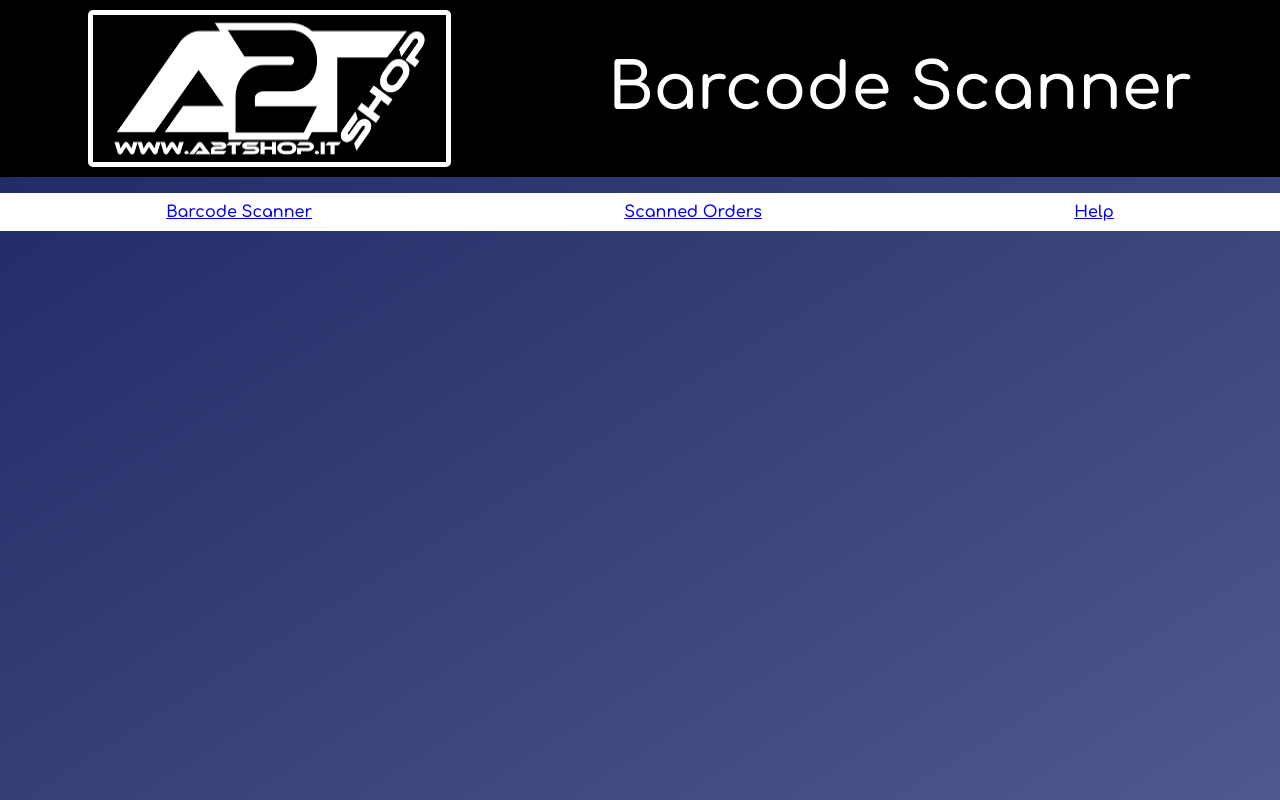
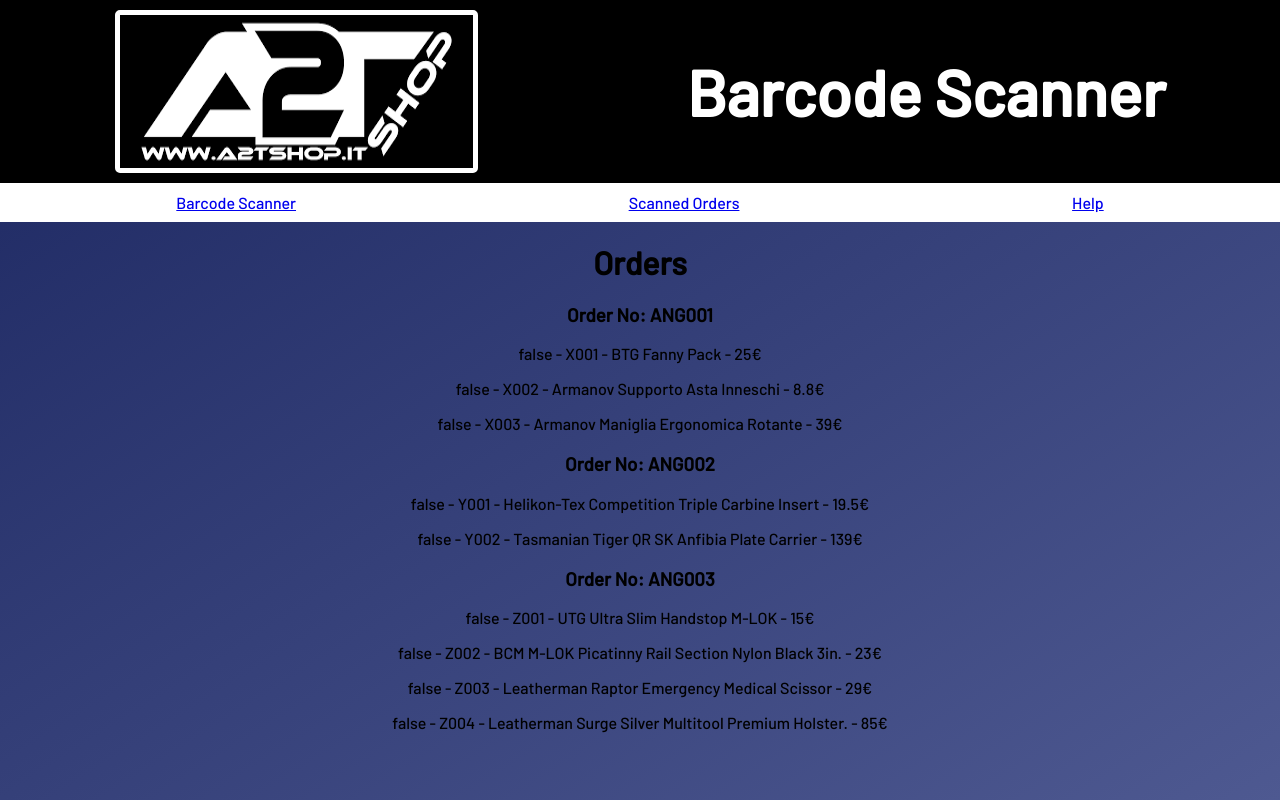
Before and after one commit to ange47rm/React-Barcode_Scanner, a React (Create React App) app: page / in a window 1280 px wide. Built offline with nearby package versions, Linux system fonts and the light colour scheme.

Commit message:
CSS fixes and fixed routes

```diff
--- a/public/index.html
+++ b/public/index.html
@@ -26,6 +26,7 @@
   <link rel="preconnect" href="https://fonts.googleapis.com">
   <link rel="preconnect" href="https://fonts.gstatic.com" crossorigin>
   <link href="https://fonts.googleapis.com/css2?family=Comfortaa:wght@600&display=swap" rel="stylesheet">
+  <link href="https://fonts.googleapis.com/css2?family=Barlow:wght@500&display=swap" rel="stylesheet">
 </head>
 
 <body>
--- a/src/components/HeaderComponent.jsx
+++ b/src/components/HeaderComponent.jsx
@@ -16,7 +16,7 @@
                         <Link to="/" className="navlink">Barcode Scanner</Link>
                     </li>
                     <li>
-                        <Link to='/new-user' className="navlink">Scanned Orders</Link>
+                        <Link to='/scanned-orders' className="navlink">Scanned Orders</Link>
                     </li>
                     <li>
                         <Link to='/help' className="navlink">Help</Link>
--- a/src/containers/BarcodeScannerContainer.jsx
+++ b/src/containers/BarcodeScannerContainer.jsx
@@ -26,16 +26,14 @@
     }, []);
 
     return (
-    <Router>
-        <>
+        <Router>
             <HeaderComponent />
             <Switch>
-                <Route exact path="/" render={() => <BarcodeScannerComponent orders={orders} loaded={loaded}/>}/>
-                <Route path="/scanned-orders" component={ScannedOrdersComponent} />
-                <Route path="/help" component={HelpComponent} />
+                <Route exact path="/" element={<BarcodeScannerComponent orders={orders} loaded={loaded} />} />
+                <Route path="/scanned-orders" element={<ScannedOrdersComponent />} />
+                <Route path="/help" element={<HelpComponent />} />
             </Switch>
-        </>
-    </Router>
+        </Router>
     )
 }
 
--- a/src/index.css
+++ b/src/index.css
@@ -8,19 +8,20 @@
   margin: 0;
   background-repeat: no-repeat;
   background-attachment: fixed;
-  font-family: 'Comfortaa', cursive;
+  font-family: 'Barlow', sans-serif;
 }
 
 ul {
   list-style-type: none;
+  margin: 0
 }
 
 #navbar {
   display: flex;
   flex-direction: row;
   justify-content: space-around;
+  padding: 10px;
   background-color: white;
-  padding: 10px;
 }
 
 #header {
```
